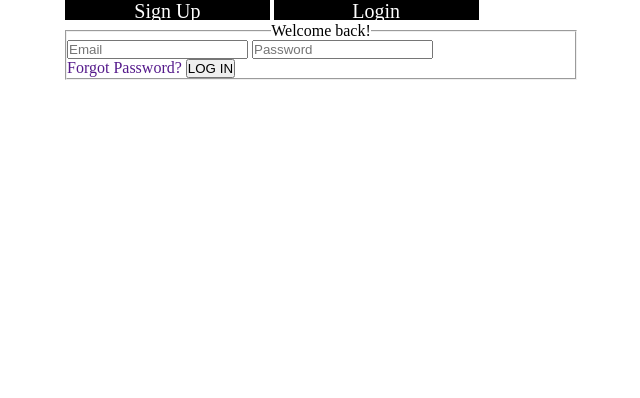
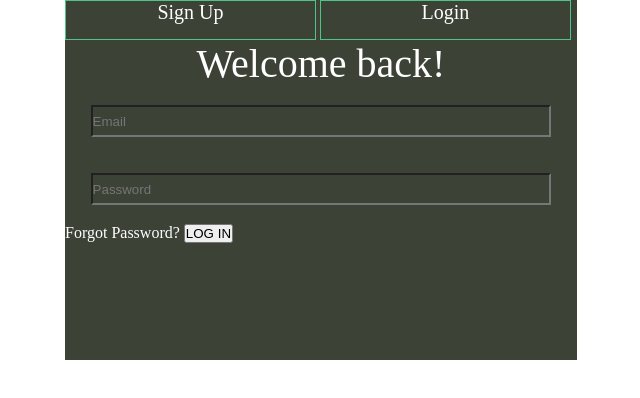
Before and after one commit to cadeteandre/forms-training, a plain HTML site: page Forms-Level-3_2/index.html in a window 1280 px wide. Shown: the whole page, without its empty margins (319-959 px from the left). Drawn offline with Linux system fonts and the light colour scheme.

Commit message:
flex editions

```diff
--- a/Forms-Level-3_1/assets/css/style.css
+++ b/Forms-Level-3_1/assets/css/style.css
@@ -102,5 +102,5 @@ h2 {
 
 .submit-checkbox {
     display: flex;
-    align-content: space-between;
+    justify-content: space-between;
 }
--- a/Forms-Level-3_2/assets/css/style.css
+++ b/Forms-Level-3_2/assets/css/style.css
@@ -6,34 +6,68 @@
 
 body {
     width: 40%;
+    height: 100vh;
 }
 
 header {
     width: 100%;
+    background-color: #3d4237;
 }
 
 a {
     text-decoration: none;
 }
 
+form {
+    background-color: #3d4237;
+    color: white;
+    height: 40%;
+}
+
+fieldset {
+    height: 100%;
+    border: none;
+}
+
+legend {
+    font-size: 2.5rem;
+}
+
+.login {
+    height: 50%;
+    display: flex;
+    flex-direction: column;
+    justify-content: space-around;
+}
+
+.login input {
+    background-color: #3d4237;
+    border: 1px 2px inset #3d4237;
+    width: 90%;
+    height: 2rem;
+}
+
 .page-switch {
     display: inline-block;
     text-align: center;
-    width: 40%;
-    height: 20px;
+    width: 49%;
+    height: 40px;
     font-size: 15px;
-    background-color: black;
+    border: 1px groove #4dc589;
 }
 
 .page-switch a {
     color: white;
-    width: 50%;
 }
 
 .page-switch:hover {
-    background-color: rgb(111, 166, 111);
+    background-color: #6fa66f;
 }
 
 .page-switch a {
     font-size: 20px;
 }
+
+section a {
+    color: white;
+}
--- a/Forms-Level-3_2/index.html
+++ b/Forms-Level-3_2/index.html
@@ -16,7 +16,7 @@
         <fieldset>
             <legend>Welcome back!</legend>
 
-            <section>
+            <section class="login">
                 <input type="email" name="email" id="email" placeholder="Email">
                 <input type="password" name="password" id="password" placeholder="Password">
             </section>
```
